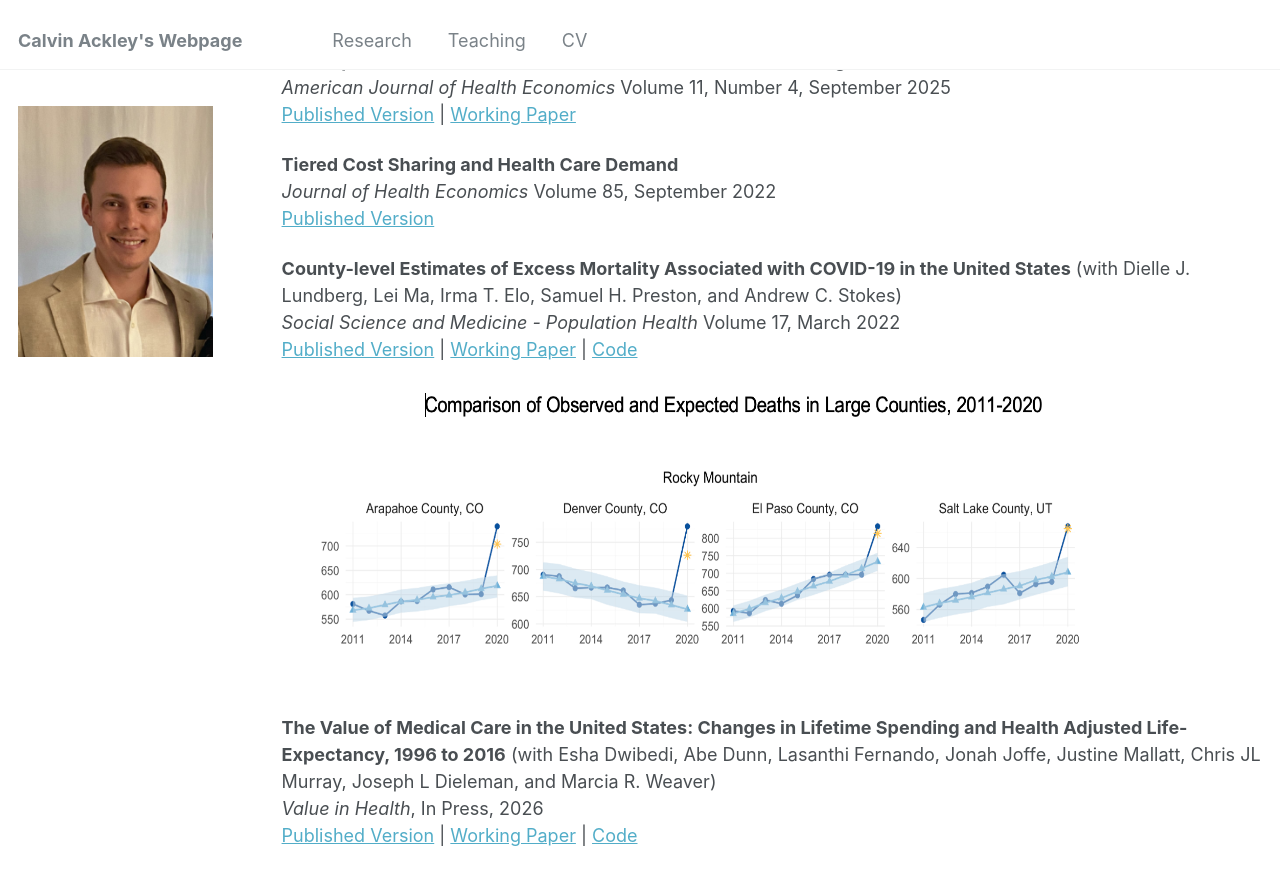
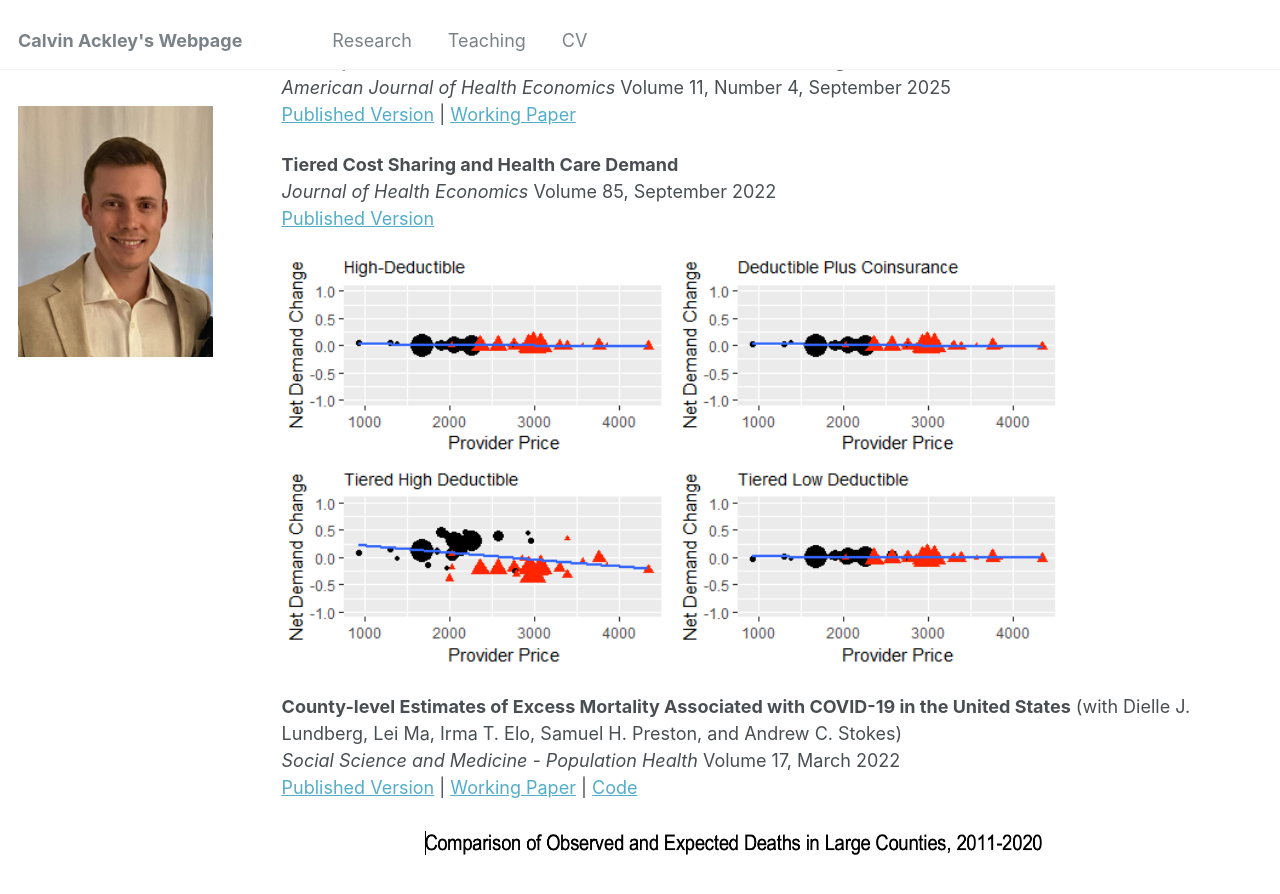
Before and after one commit to ackleycb/ackleycb.github.io, a Jekyll site: the page built from _pages/research.md, in a window 1280 px wide and 900 px high, scrolled down 372 px. Shown: the top 894 px of the window. Built offline with Jekyll 4.4.1, drawn with Linux system fonts in a browser that asks for light colours.

Commit message:
Add demand-changes figure to Tiered Cost Sharing entry
Co-Authored-By: Claude Opus 4.8 (1M context) <noreply@anthropic.com>

```diff
--- a/_pages/research.md
+++ b/_pages/research.md
@@ -23,6 +23,8 @@ author_profile: true
 **Tiered Cost Sharing and Health Care Demand**
 *Journal of Health Economics* Volume 85, September 2022
 [Published Version](https://www.sciencedirect.com/science/article/abs/pii/S0167629622000807)
+
+<img src="/images/cf_demand_changes_by_plan.png" alt="Counterfactual changes in health care demand by plan" style="display:block; width:80%; max-width:80%; height:auto;">
 
 **County-level Estimates of Excess Mortality Associated with COVID-19 in the United States** (with Dielle J. Lundberg, Lei Ma, Irma T. Elo, Samuel H. Preston, and Andrew C. Stokes)
 *Social Science and Medicine - Population Health* Volume 17, March 2022
```
Also changed, not shown: images/cf_demand_changes_by_plan.png (added).
